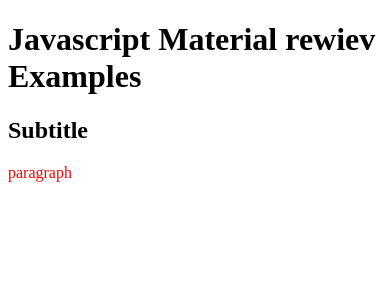
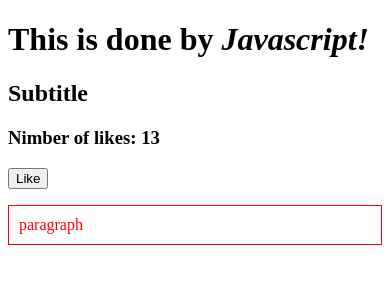
Before and after one commit to yodir/sah-js-examples-april-20, a plain HTML site: page index.html in a window 390 px wide. Drawn offline with nearby package versions, Linux system fonts and the light colour scheme.

Commit message:
jquery beillesztese

```diff
--- a/index.html
+++ b/index.html
@@ -10,7 +10,12 @@
 
     <h1>Javascript Material rewiev Examples</h1>
     <h2>Subtitle</h2>
+    <h3>Nimber of likes: <span>13</span></h3>
+    <button>Like</button>
     <p>paragraph</p>
+
+
+    <script src="https://code.jquery.com/jquery-3.5.0.min.js"></script>
     <script src="scripts.js"></script>
 </body>
 </html>
--- a/scripts.js
+++ b/scripts.js
@@ -1 +1,18 @@
+// Third part
+
+$('h1').html('This is done by <em>Javascript!</em>');
+$('p').css('border', '1px solid red');
+$('p').css('padding', '10px');
+$('h2').toggleClass ('blue');
+// Masodszor leirva kiveszi a class-ot
+$('h2').toggleClass ('blue');
+
 console.log('Script file is loaded.');
+
+//Single line comment
+
+/*
+Multiple
+lines
+of comments
+*/
--- a/style.css
+++ b/style.css
@@ -1,3 +1,8 @@
 p {
 color: red;
 }
+
+
+.blue {
+    background: blue;
+}
```
